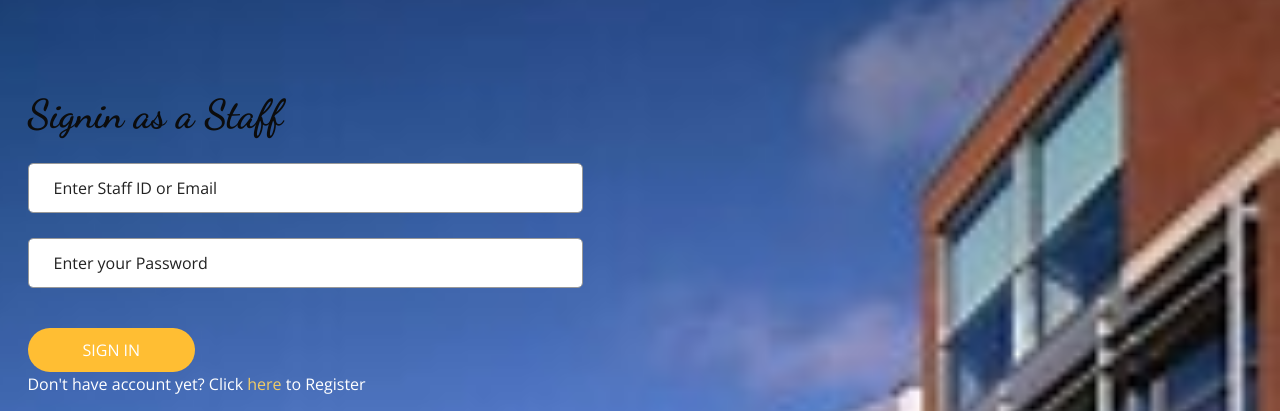
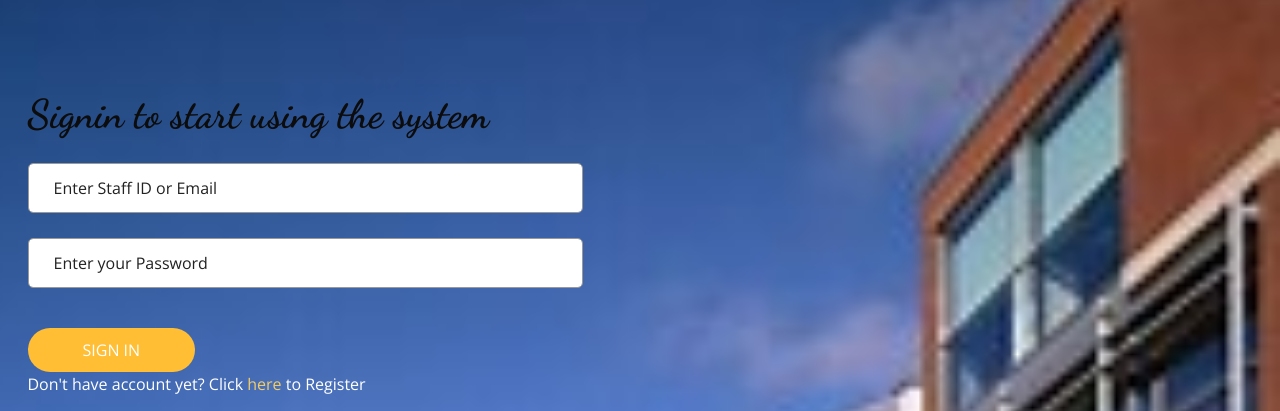
Before and after one commit to AWSAMPLIFYPROJECT/aws4amplifytest, a PHP site: page /cicd/channel/signin.php in a window 1280 px wide. Shown: the part 161-572 px from the top of the page. Run offline with PHP 8.4, Linux system fonts and the light colour scheme; data that the repository does not hold is empty.

Commit message:
Update signin.php

```diff
--- a/cicd/channel/signin.php
+++ b/cicd/channel/signin.php
@@ -112,7 +112,7 @@ try {
     <div class="container">
       <div class="heading_container">
         <h2>
-            Signin as a Staff
+            Signin to start using the system
         </h2>
       </div>
       <div class="row">
```
